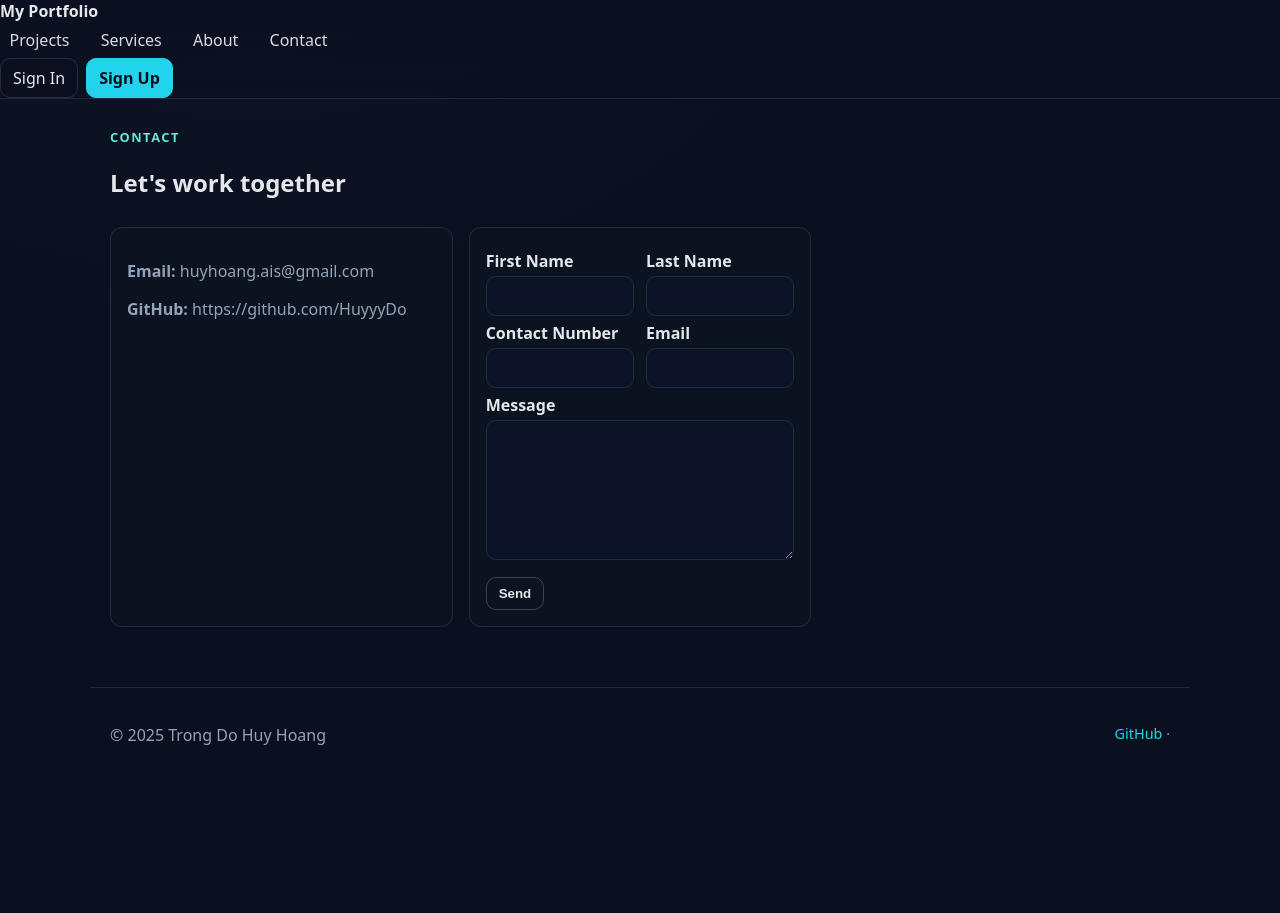
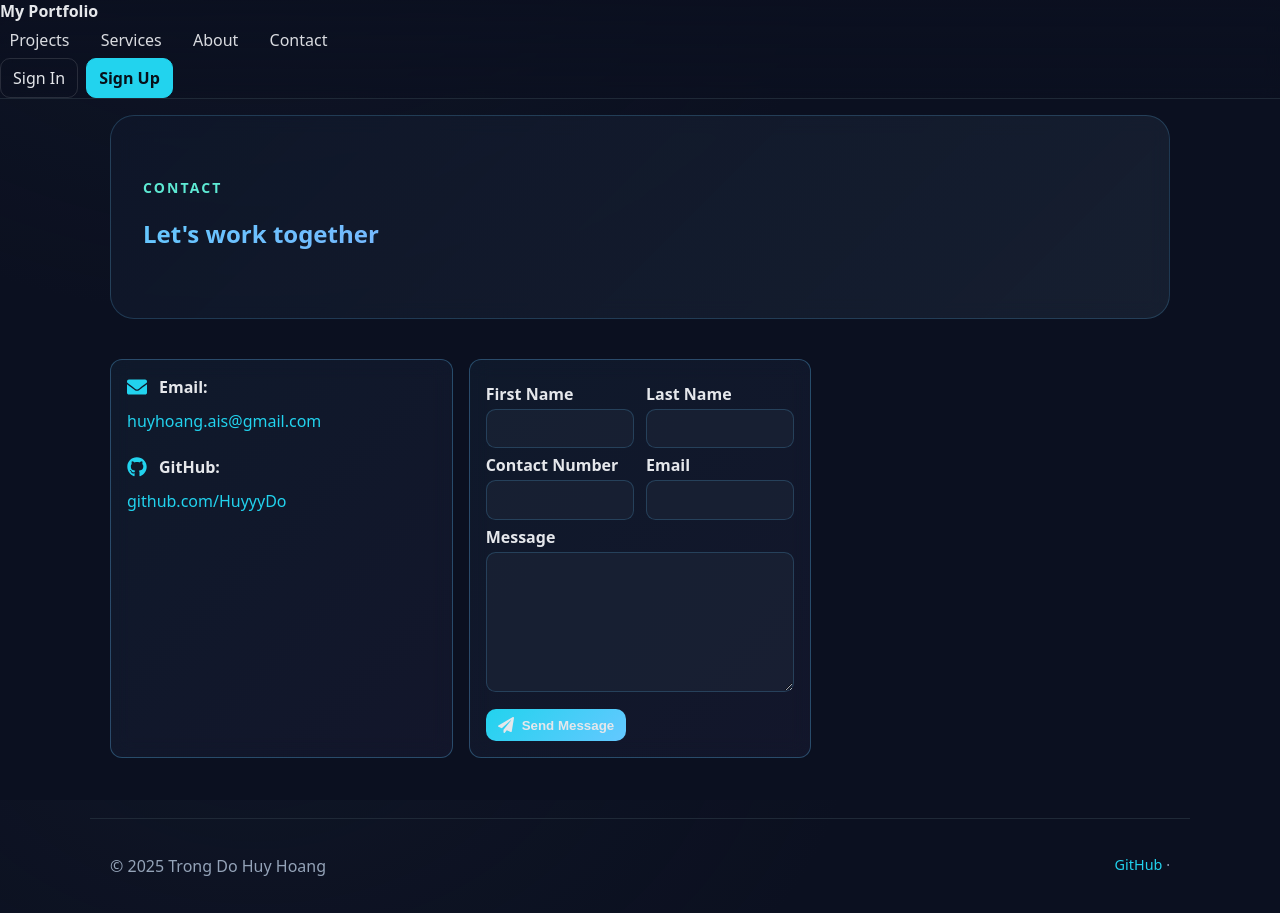
Before and after one commit to HuyyyDo/react-portfolio-app02-main, a React (Vite) app: page /contact in a window 1280 px wide. Before the commit the page ends 800 px from the top, so only its background shows below. Built offline with nearby package versions, Linux system fonts and the light colour scheme.

Commit message:
update contact services

```diff
--- a/src/pages/Contact.jsx
+++ b/src/pages/Contact.jsx
@@ -70,6 +70,7 @@
 // src/pages/Contact.jsx
 import { useState } from "react";
 import { useNavigate } from "react-router-dom";
+import { FaEnvelope, FaGithub, FaPaperPlane } from "react-icons/fa";
 
 export default function Contact() {
   const [form, setForm] = useState({
@@ -125,50 +126,112 @@ export default function Contact() {
 
   return (
     <section>
-      <p className="kicker">Contact</p>
-      <h2>Let&apos;s work together</h2>
+      <div style={{
+        background: 'linear-gradient(135deg, rgba(15, 23, 42, 0.8) 0%, rgba(30, 41, 59, 0.6) 100%)',
+        borderRadius: '1.5rem',
+        padding: '3rem 2rem',
+        marginBottom: '2rem',
+        border: '1px solid rgba(100, 200, 255, 0.2)',
+        backdropFilter: 'blur(10px)',
+      }}>
+        <p className="kicker" style={{ fontSize: '0.875rem', letterSpacing: '0.15em' }}>CONTACT</p>
+        <h2 style={{
+          background: 'linear-gradient(135deg, #64c8ff 0%, #a78bfa 100%)',
+          WebkitBackgroundClip: 'text',
+          WebkitTextFillColor: 'transparent',
+          backgroundClip: 'text',
+        }}>Let&apos;s work together</h2>
+      </div>
 
-      <div className="grid" style={{ marginTop: "1rem" }}>
-        <div className="card">
-          <p><strong>Email:</strong> huyhoang.ais@gmail.com</p>
-          <p>
-            <strong>GitHub:</strong>{" "}
+      <div className="grid" style={{ marginTop: "2rem" }}>
+        <div className="card" style={{
+          background: 'linear-gradient(135deg, rgba(100, 200, 255, 0.05) 0%, rgba(167, 139, 250, 0.05) 100%)',
+          border: '1px solid rgba(100, 200, 255, 0.3)',
+          backdropFilter: 'blur(10px)',
+        }}>
+          <div style={{marginBottom: '1.5rem'}}>
+            <div style={{display: 'flex', alignItems: 'center', gap: '0.75rem', marginBottom: '0.75rem'}}>
+              <FaEnvelope size={20} style={{color: 'var(--accent)'}} />
+              <strong>Email:</strong>
+            </div>
+            <a href="mailto:huyhoang.ais@gmail.com" style={{
+              color: 'var(--accent)',
+              textDecoration: 'none',
+              transition: 'opacity 0.3s',
+            }}>
+              huyhoang.ais@gmail.com
+            </a>
+          </div>
+          <div>
+            <div style={{display: 'flex', alignItems: 'center', gap: '0.75rem', marginBottom: '0.75rem'}}>
+              <FaGithub size={20} style={{color: 'var(--accent)'}} />
+              <strong>GitHub:</strong>
+            </div>
             <a
               href="https://github.com/HuyyyDo"
               target="_blank"
               rel="noreferrer"
+              style={{
+                color: 'var(--accent)',
+                textDecoration: 'none',
+                transition: 'opacity 0.3s',
+              }}
             >
-              https://github.com/HuyyyDo
+              github.com/HuyyyDo
             </a>
-          </p>
+          </div>
         </div>
 
-        <form className="card" onSubmit={submit} aria-label="Contact form" noValidate>
+        <form className="card" onSubmit={submit} aria-label="Contact form" noValidate style={{
+          background: 'linear-gradient(135deg, rgba(100, 200, 255, 0.05) 0%, rgba(167, 139, 250, 0.05) 100%)',
+          border: '1px solid rgba(100, 200, 255, 0.3)',
+          backdropFilter: 'blur(10px)',
+        }}>
           <div className="row">
             <div>
               <label htmlFor="firstName">First Name</label>
-              <input id="firstName" name="firstName" value={form.firstName} onChange={update} required />
+              <input id="firstName" name="firstName" value={form.firstName} onChange={update} required style={{
+                background: 'rgba(30, 41, 59, 0.5)',
+                border: '1px solid rgba(100, 200, 255, 0.2)',
+                color: 'inherit',
+              }} />
             </div>
             <div>
               <label htmlFor="lastName">Last Name</label>
-              <input id="lastName" name="lastName" value={form.lastName} onChange={update} required />
+              <input id="lastName" name="lastName" value={form.lastName} onChange={update} required style={{
+                background: 'rgba(30, 41, 59, 0.5)',
+                border: '1px solid rgba(100, 200, 255, 0.2)',
+                color: 'inherit',
+              }} />
             </div>
           </div>
 
           <div className="row">
             <div>
               <label htmlFor="phone">Contact Number</label>
-              <input id="phone" name="phone" value={form.phone} onChange={update} />
+              <input id="phone" name="phone" value={form.phone} onChange={update} style={{
+                background: 'rgba(30, 41, 59, 0.5)',
+                border: '1px solid rgba(100, 200, 255, 0.2)',
+                color: 'inherit',
+              }} />
             </div>
             <div>
               <label htmlFor="email">Email</label>
-              <input id="email" type="email" name="email" value={form.email} onChange={update} required />
+              <input id="email" type="email" name="email" value={form.email} onChange={update} required style={{
+                background: 'rgba(30, 41, 59, 0.5)',
+                border: '1px solid rgba(100, 200, 255, 0.2)',
+                color: 'inherit',
+              }} />
             </div>
           </div>
 
           <div>
             <label htmlFor="message">Message</label>
-            <textarea id="message" name="message" value={form.message} onChange={update} required />
+            <textarea id="message" name="message" value={form.message} onChange={update} required style={{
+              background: 'rgba(30, 41, 59, 0.5)',
+              border: '1px solid rgba(100, 200, 255, 0.2)',
+              color: 'inherit',
+            }} />
           </div>
 
           {error && (
@@ -178,8 +241,14 @@ export default function Contact() {
           )}
 
           <div className="actions">
-            <button className="btn" type="submit" disabled={submitting}>
-              {submitting ? "Sending..." : "Send"}
+            <button className="btn" type="submit" disabled={submitting} style={{
+              background: 'linear-gradient(135deg, var(--accent) 0%, #64c8ff 100%)',
+              border: 'none',
+              display: 'inline-flex',
+              alignItems: 'center',
+              gap: '0.5rem',
+            }}>
+              <FaPaperPlane size={16} /> {submitting ? "Sending..." : "Send Message"}
             </button>
           </div>
         </form>
--- a/src/pages/Services.jsx
+++ b/src/pages/Services.jsx
@@ -122,12 +122,25 @@ export default function Services() {
 
   return (
     <section>
-      <p className="kicker">Services</p>
-      <h2>What I can help with</h2>
+      <div style={{
+        background: 'linear-gradient(135deg, rgba(15, 23, 42, 0.8) 0%, rgba(30, 41, 59, 0.6) 100%)',
+        borderRadius: '1.5rem',
+        padding: '3rem 2rem',
+        marginBottom: '2rem',
+        border: '1px solid rgba(100, 200, 255, 0.2)',
+        backdropFilter: 'blur(10px)',
+      }}>
+        <p className="kicker" style={{ fontSize: '0.875rem', letterSpacing: '0.15em' }}>SERVICES</p>
+        <h2 style={{
+          background: 'linear-gradient(135deg, #64c8ff 0%, #a78bfa 100%)',
+          WebkitBackgroundClip: 'text',
+          WebkitTextFillColor: 'transparent',
+          backgroundClip: 'text',
+        }}>What I can help with</h2>
+      </div>
 
-      {/* Social icons (unchanged) */}
+      {/* Social icons */}
       <div
-        className="card"
         style={{
           display: "flex",
           gap: "1.25rem",
@@ -135,6 +148,9 @@ export default function Services() {
           alignItems: "center",
           padding: "2rem",
           marginTop: ".75rem",
+          background: 'linear-gradient(135deg, rgba(100, 200, 255, 0.05) 0%, rgba(167, 139, 250, 0.05) 100%)',
+          borderRadius: '1.5rem',
+          border: '1px solid rgba(100, 200, 255, 0.2)',
         }}
       >
         {socials.map(({ label, href, Icon }) => (
@@ -154,6 +170,16 @@ export default function Services() {
               justifyContent: "center",
               alignItems: "center",
               color: "var(--accent-2)",
+              transition: 'all 0.3s ease',
+              cursor: 'pointer',
+            }}
+            onMouseEnter={(e) => {
+              e.currentTarget.style.boxShadow = '0 0 30px rgba(100, 200, 255, 0.5)'
+              e.currentTarget.style.transform = 'scale(1.1)'
+            }}
+            onMouseLeave={(e) => {
+              e.currentTarget.style.boxShadow = 'none'
+              e.currentTarget.style.transform = 'scale(1)'
             }}
           >
             <Icon size={56} />
@@ -162,18 +188,31 @@ export default function Services() {
       </div>
 
       {loading ? (
-        <p style={{ marginTop: "1rem" }}>Loading services…</p>
+        <p style={{ marginTop: "1rem", textAlign: 'center' }}>Loading services…</p>
       ) : (
         <>
           {error && (
-            <p className="small" style={{ marginTop: "1rem", color: "#f59e0b" }}>
+            <p className="small" style={{ marginTop: "1rem", color: "#f59e0b", textAlign: 'center' }}>
               {error} Showing local examples.
             </p>
           )}
-          <div className="grid" style={{ marginTop: "1rem" }}>
+          <div className="grid" style={{ marginTop: "2rem" }}>
             {services.map((s) => (
-              <article className="card" key={s.title}>
-                <h3>{s.title}</h3>
+              <article className="card" key={s.title} style={{
+                background: 'linear-gradient(135deg, rgba(100, 200, 255, 0.05) 0%, rgba(167, 139, 250, 0.05) 100%)',
+                border: '1px solid rgba(100, 200, 255, 0.2)',
+                backdropFilter: 'blur(10px)',
+                transition: 'all 0.3s ease',
+              }}
+              onMouseEnter={(e) => {
+                e.currentTarget.style.borderColor = 'var(--accent)'
+                e.currentTarget.style.background = 'linear-gradient(135deg, rgba(100, 200, 255, 0.15) 0%, rgba(167, 139, 250, 0.1) 100%)'
+              }}
+              onMouseLeave={(e) => {
+                e.currentTarget.style.borderColor = 'rgba(100, 200, 255, 0.2)'
+                e.currentTarget.style.background = 'linear-gradient(135deg, rgba(100, 200, 255, 0.05) 0%, rgba(167, 139, 250, 0.05) 100%)'
+              }}>
+                <h3 style={{color: 'var(--accent-2)'}}>{s.title}</h3>
                 <p>{s.desc}</p>
               </article>
             ))}
```
